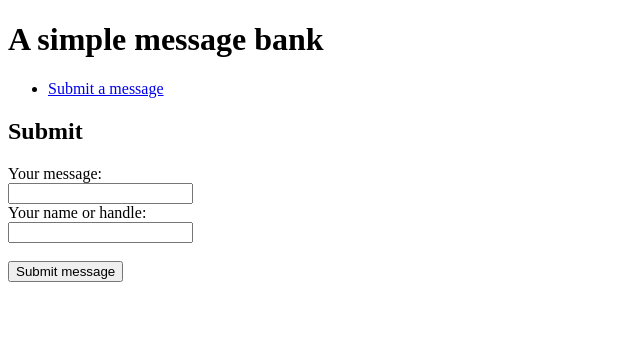
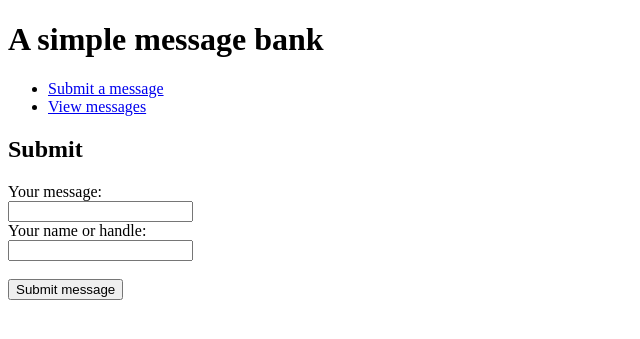
Before and after one commit to emilyzj/HW3, a Flask app: page / in a window 1280 px wide. Shown: the top 339 px of the page, without its empty margins (0-640 px from the left). Run offline with Flask 2, Linux system fonts and the light colour scheme.

Commit message:
basic functions are working

```diff
--- a/app.py
+++ b/app.py
@@ -130,3 +130,26 @@ def insert_message(request):
 
    # close connection
    db.close()
+
+def random_submissions(n):
+   """
+   Returns a collection of n random messages from the database
+   """
+
+   db = get_message_db()
+   cursor = db.cursor()
+   cmd = f"""
+      SELECT *
+      FROM messages
+      ORDER BY RANDOM() LIMIT {n}
+   """
+   cursor.execute(cmd)
+   m = cursor.fetchall()
+   db.close()
+
+   return m
+
+@app.route('/view/')
+def view():
+   messages = random_submissions(2)
+   return render_template('view.html', messages=messages)
--- a/templates/base.html
+++ b/templates/base.html
@@ -8,6 +8,7 @@
   <!-- <b>Navigation:</b> -->
   <ul>
     <li><a href="{{ url_for('ask') }}">Submit a message</a></li>
+    <li><a href="{{ url_for('view') }}">View messages</a></li>
   </ul>
 </nav>
 <section class="content">
--- a/templates/submit.html
+++ b/templates/submit.html
@@ -17,12 +17,8 @@
       <br><br>
       <input type="submit" value="Submit message">
   </form>
+
   {% if message %}
-  <br>
-  <!-- <b>hi {{handle}}</b>
-  <br> -->
-  <b>{{message}}<b>
-
-
+  <p>Thank you for submitting a message!</p>
   {% endif %}
 {% endblock %}
```
Also changed, not shown: templates/view.html (+18 -0 lines), messages_db.sqlite.
